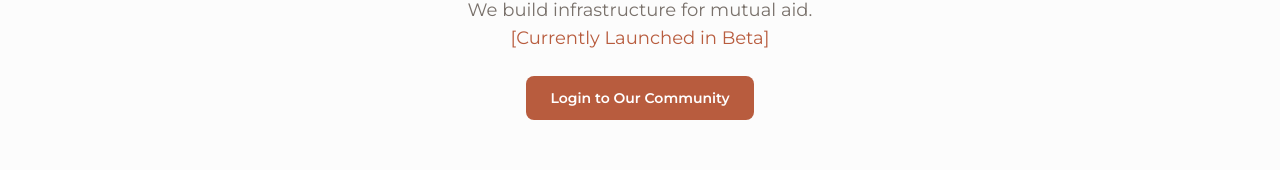
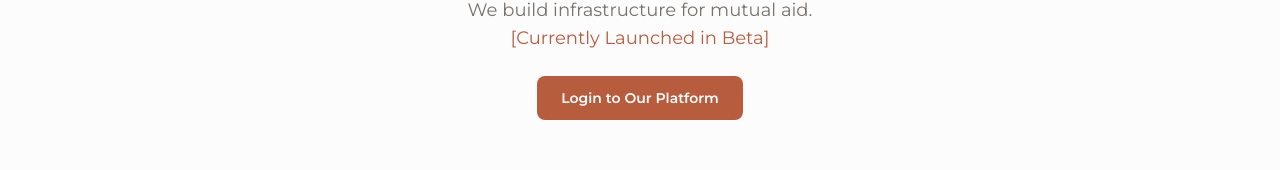
Before and after one commit to What-We-Will/community-platform, a Next.js app: page /our-platform in a window 1280 px wide. Shown: the part 217-387 px from the top of the page. Built offline with nearby package versions, Linux system fonts and the light colour scheme; no server answers.

Commit message:
Update Our Platform CTA button text to 'Login to Our Platform'

```diff
--- a/app/our-platform/page.tsx
+++ b/app/our-platform/page.tsx
@@ -35,7 +35,7 @@ export default async function OurPlatformPage() {
                 href="https://members.wwwrise.org/login"
                 className="inline-block rounded-md bg-primary-orange px-6 py-3 text-sm font-semibold text-white transition-colors hover:bg-primary-orange/90"
               >
-                Login to Our Community
+                Login to Our Platform
               </a>
             </div>
           </div>
```
